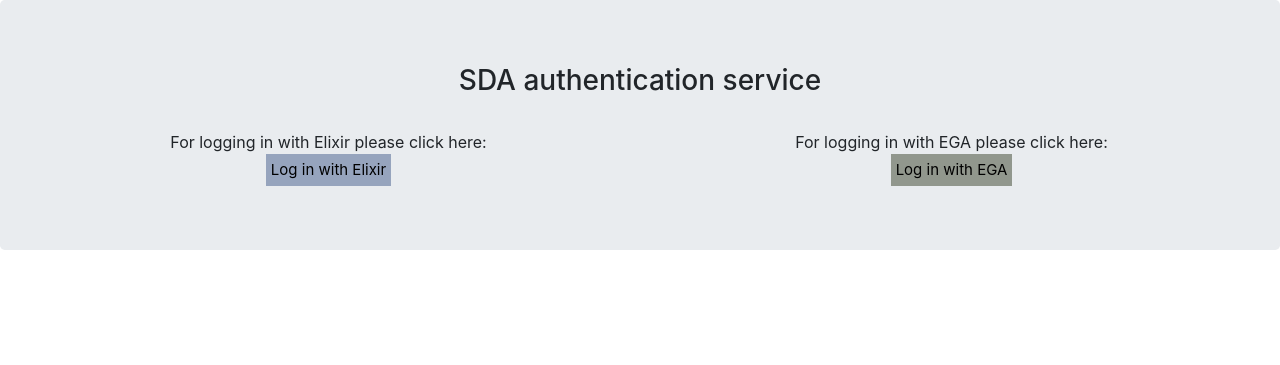
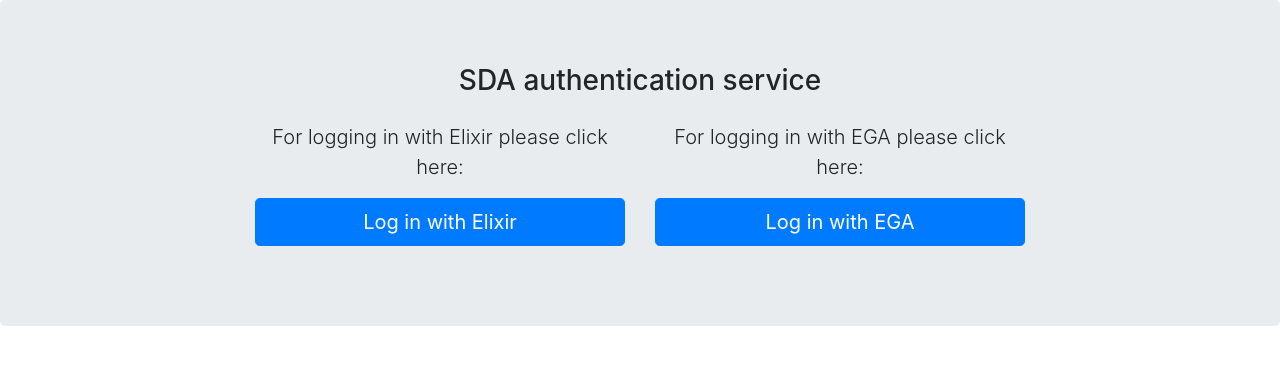
Before and after one commit to neicnordic/sda-auth, a Flask app: page / in a window 1280 px wide. Shown: the part 56-421 px from the top of the page. Run offline with Flask 2, Linux system fonts and the light colour scheme; parts of the project's set-up code (start-up, migrations or seed data) failed here and were passed over; some libraries are stand-ins or nearby versions.

Commit message:
Refactor frontend templates
Frontend components have been refactored to comply with the bootstrap
standards.

```diff
--- a/frontend/templates/index.html
+++ b/frontend/templates/index.html
@@ -1,46 +1,26 @@
 {% extends "base.html" %}
 {% block app_content %}
-<div class="jumbotron text-center">
+<div class="jumbotron text-center" role="region">
+  <div class="container" style="max-width: 800px;">
     <div class="row justify-content-md-center">
-    <h3>SDA authentication service</h3>
+      <div class="col-sm">
+        <h3>SDA authentication service</h3>
+      </div>
     </div>
-    <br>
     <div class="row">
-        <div class="col">
-        For logging in with Elixir please click here:
-        <form method="get" action="{{ url_for('elixir.login')}}">
-            <input type="submit" class='button' id='elixir_button' value="Log in with Elixir" >
-        </form>
+        <div class="col-sm py-3">
+          <p class="lead">
+            For logging in with Elixir please click here:
+          </p>
+          <a class="btn btn-primary btn-lg btn-block" href="{{ url_for('elixir.login')}}">Log in with Elixir</a>
         </div>
-        <div class="col">
-        For logging in with EGA please click here:
-        <form method="get" action="{{ url_for('ega.login')}}">
-            <input type="submit" class='button' id='ega_button' value="Log in with EGA" >
-        </form>
+        <div class="col-sm py-3">
+          <p class="lead">
+            For logging in with EGA please click here:
+          </p>
+          <a class="btn btn-primary btn-lg btn-block" href="{{ url_for('ega.login')}}">Log in with EGA</a>
         </div>
     </div>
+  </div>
 </div>
-    <style>
-        h2 {
-            size: 6em;
-        }
-        .button {
-            border: none;
-            font-size: 15px;
-            padding: 5px;
-            text-align: center;
-            text-decoration: none;
-            display: inline-block;
-        }
-        .button:hover {
-            opacity: 0.7;
-        }
-        #ega_button {
-            background-color: #91978d;
-        }
-        #elixir_button {
-            background-color: #96a4bd;
-        }
-    </style>
-
 {% endblock %}
```
Also changed, not shown: frontend/templates/ega_login_form.html (+40 -14 lines), frontend/templates/ega_login_success.html (+14 -10 lines), frontend/templates/elixir_login_success.html (+14 -10 lines).
